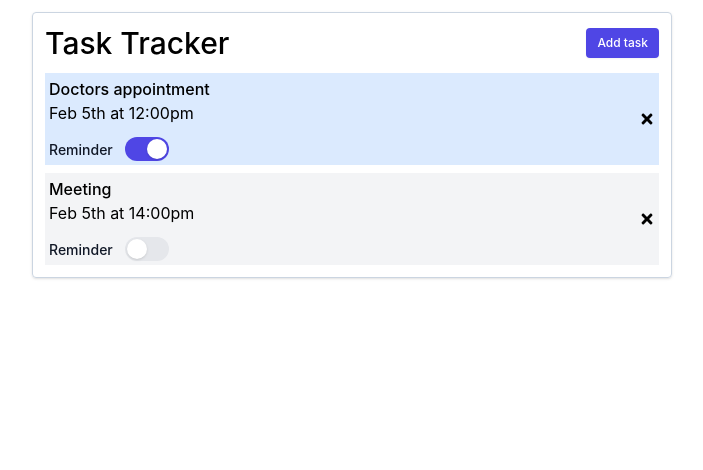
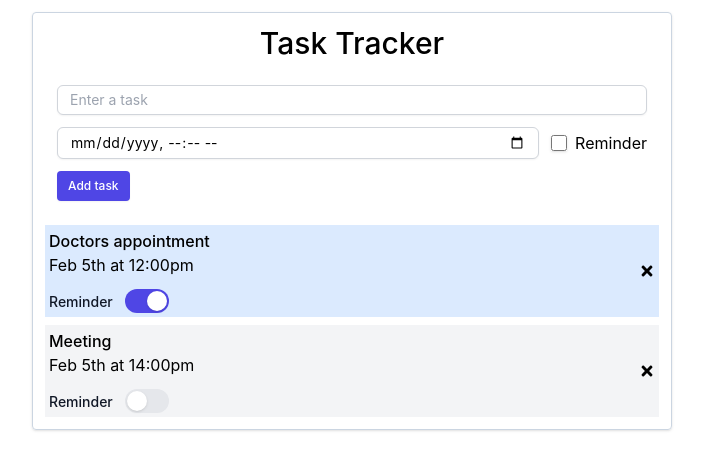
Before and after one commit to emilianolch/react-task-tracker, a React (Create React App) app: page / in a window 1280 px wide. Shown: the top 470 px of the page, without its empty margins (288-991 px from the left). Built offline with nearby package versions, Linux system fonts and the light colour scheme.

Commit message:
add task

```diff
--- a/src/App.js
+++ b/src/App.js
@@ -1,5 +1,6 @@
 import { useState } from "react";
 import Header from "./components/Header";
+import AddTask from "./components/AddTask";
 import Tasks from "./components/Tasks";
 import mockTasks from "./mockTasks";
 
@@ -19,9 +20,16 @@ function App() {
     },
   };
 
+  const addTask = (task) => {
+    const id = tasks.length === 0 ? 1 : Math.max(...tasks.map((t) => t.id)) + 1;
+    setTasks([...tasks, { ...task, id: id }]);
+    console.log(task);
+  };
+
   return (
     <div className="App mx-auto max-w-screen-sm p-3 space-y-3 sm:mt-3 sm:border sm:border-slate-300 sm:rounded sm:shadow">
       <Header />
+      <AddTask submitTask={addTask} />
       <Tasks tasks={tasks} actions={taskActions} />
     </div>
   );
--- /dev/null
+++ b/src/components/AddTask.js
@@ -0,0 +1,48 @@
+import { useState } from "react";
+import Button from "./Button";
+
+const AddTask = ({ submitTask }) => {
+  const [task, setTask] = useState({});
+  const setText = (event) => setTask({ ...task, text: event.target.value });
+  const setDay = (event) => setTask({ ...task, day: event.target.value });
+  const setReminder = (event) =>
+    setTask({ ...task, reminder: event.target.checked });
+  const addTask = (event) => {
+    event.preventDefault();
+    if (task.text && task.day) {
+      submitTask(task);
+      // event.target.closest("form").reset();
+    }
+  };
+
+  return (
+    <form className="p-3 space-y-3">
+      <input
+        type="text"
+        onInput={setText}
+        placeholder="Enter a task"
+        className="col-span-2 px-3 py-1 border shadow-sm focus:border-indigo-500 block w-full sm:text-sm border-gray-300 rounded-md"
+      />
+      <div className="flex space-x-3 items-center justify-between">
+        <input
+          type="datetime-local"
+          onInput={setDay}
+          placeholder="Enter date and time"
+          className="px-3 py-1 border shadow-sm focus:border-indigo-500 block w-full sm:text-sm border-gray-300 rounded-md"
+        />
+        <div className="flex space-x-2 items-center">
+          <input
+            type="checkbox"
+            onInput={setReminder}
+            id="reminder"
+            className="h-4 w-4 inline-block border border-gray-300 rounded shadow"
+          />
+          <label htmlFor="reminder">Reminder</label>
+        </div>
+      </div>
+      <Button text="Add task" action={addTask} />
+    </form>
+  );
+};
+
+export default AddTask;
--- a/src/components/Button.js
+++ b/src/components/Button.js
@@ -1,6 +1,9 @@
-const Button = ({ text }) => {
+const Button = ({ text, action }) => {
   return (
-    <button className="inline-flex items-center px-2.5 py-1.5 border border-transparent text-xs font-medium rounded shadow-sm text-white bg-indigo-600 hover:bg-indigo-700 focus:outline-none focus:ring-2 focus:ring-offset-2 focus:ring-indigo-500">
+    <button
+      onClick={action}
+      className="inline-flex items-center px-2.5 py-1.5 border border-transparent text-xs font-medium rounded shadow-sm text-white bg-indigo-600 hover:bg-indigo-700 focus:outline-none focus:ring-2 focus:ring-offset-2 focus:ring-indigo-500"
+    >
       {text}
     </button>
   );
--- a/src/components/Header.js
+++ b/src/components/Header.js
@@ -1,12 +1,5 @@
-import Button from "./Button";
-
 export const Header = () => {
-  return (
-    <div className="flex justify-between items-center">
-      <h1 className="text-3xl font-medium">Task Tracker</h1>
-      <Button text="Add task"></Button>
-    </div>
-  );
+  return <h1 className="text-3xl font-medium text-center">Task Tracker</h1>;
 };
 
 export default Header;
```
